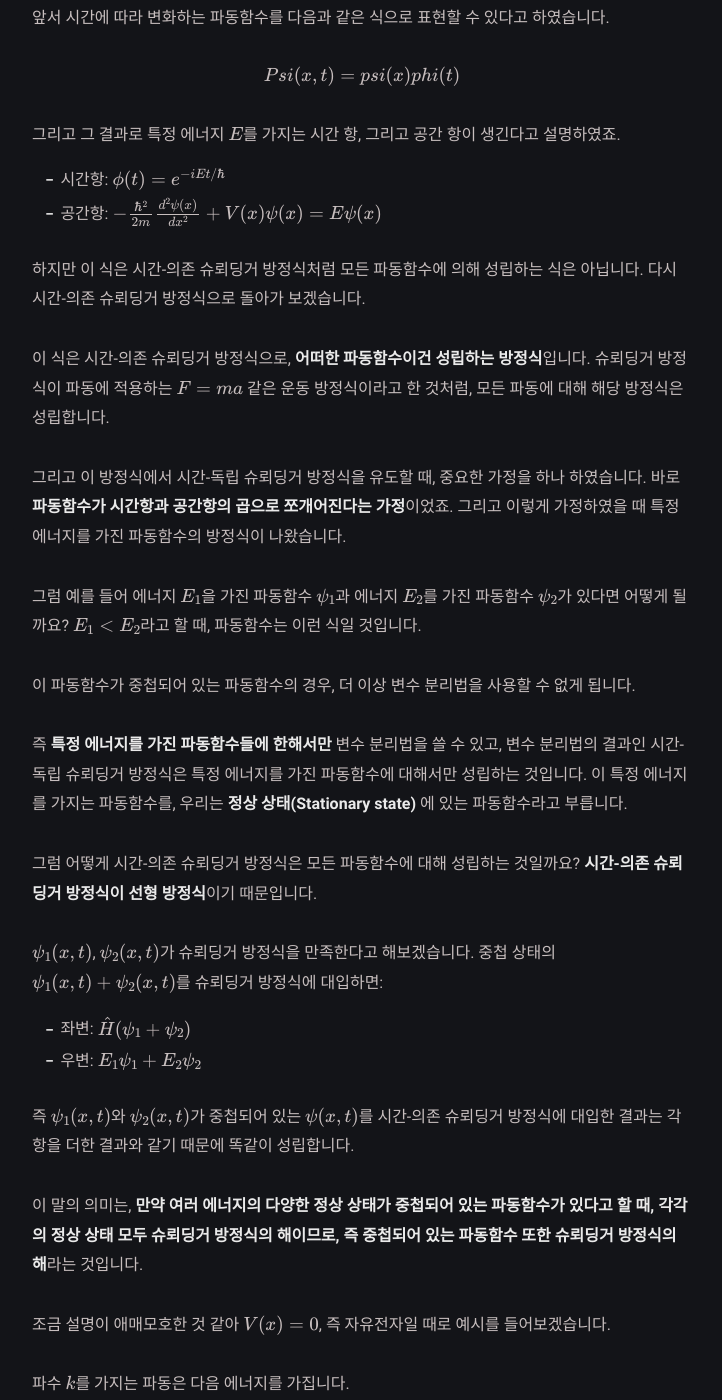
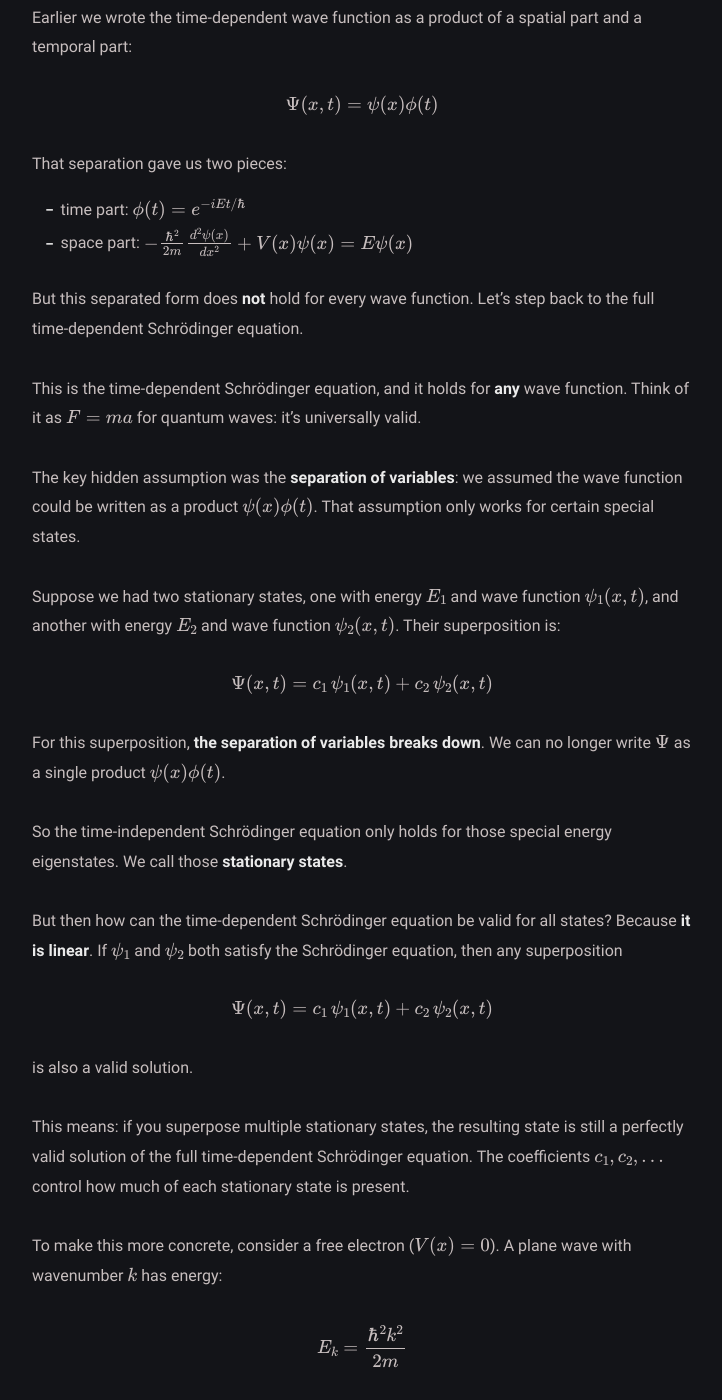
Before and after one commit to Oasisforhaanee/Oasisforhaanee.github.io, a Jekyll site: the page built from _posts/2026-07-21-stationary-state.md, in a window 1280 px wide and 1400 px high, scrolled down 491 px. Shown: the whole window, without its empty margins (278-1000 px from the left). Built offline with Jekyll 4.4.1, drawn with Linux system fonts in a browser that asks for light colours; comment, search, counter and statistics services are not loaded; some of the changed text lies outside the part shown.

Commit message:
Translate Naver posts to English and align format with existing posts

```diff
--- a/_posts/2026-07-21-stationary-state.md
+++ b/_posts/2026-07-21-stationary-state.md
@@ -1,68 +1,66 @@
 ---
 layout: post
-title: "정상 상태 (Stationary state)"
-date: 2026-07-21
-categories: [양자역학, quantum-mechanics]
-tags: [Stationary State, 슈뢰딩거 방정식, 양자역학, Wave Function]
+title:  "Stationary States"
+date:   2026-07-21 14:00:00 +0900
+categories: [quantum-mechanics, physics]
+tags: [Stationary State, Schrödinger Equation, Wave Function]
+description: Why the time-independent Schrödinger equation only holds for special states, and how superposition makes the full time-dependent equation linear.
 canonicalURL: "https://blog.naver.com/kkul20235/224353189556"
 usemathjax: true
+comments: true
 permalink: /stationary-state/
 ---
 
-해당 내용을 읽기 전 아래의 글을 먼저 읽어보시면 이해에 도움을 줄 수 있습니다.
+If you haven't already, I'd recommend reading the previous post first:
+- [The Schrödinger Equation (Time-Independent & Time-Dependent)](https://oasisforhaanee.github.io/schrodinger-equation/)
 
-- [슈뢰딩거 방정식 (시간 독립 / 시간 종속)](https://oasisforhaanee.github.io/schrodinger-equation/)
+Earlier we wrote the time-dependent wave function as a product of a spatial part and a temporal part:
 
-앞서 시간에 따라 변화하는 파동함수를 다음과 같은 식으로 표현할 수 있다고 하였습니다.
+$$\Psi(x,t)=\psi(x)\phi(t)$$
 
-$$\\Psi (x,t)=\\psi (x)\\phi (t)$$
+That separation gave us two pieces:
 
-그리고 그 결과로 특정 에너지 $E$를 가지는 시간 항, 그리고 공간 항이 생긴다고 설명하였죠.
+- time part: $\phi(t)=e^{-iEt/\hbar}$
+- space part: $-\frac{\hbar^2}{2m}\frac{d^2\psi(x)}{dx^2}+V(x)\psi(x)=E\psi(x)$
 
-- 시간항: $\\phi(t)=e^{-iEt/\\hbar}$
-- 공간항: $-\\frac{\\hbar^2}{2m}\\frac{d^2\\psi(x)}{dx^2}+V(x)\\psi(x)=E\\psi(x)$
+But this separated form does **not** hold for every wave function. Let's step back to the full time-dependent Schrödinger equation.
 
-하지만 이 식은 시간-의존 슈뢰딩거 방정식처럼 모든 파동함수에 의해 성립하는 식은 아닙니다. 다시 시간-의존 슈뢰딩거 방정식으로 돌아가 보겠습니다.
+This is the time-dependent Schrödinger equation, and it holds for **any** wave function. Think of it as $F = ma$ for quantum waves: it's universally valid.
 
-이 식은 시간-의존 슈뢰딩거 방정식으로, **어떠한 파동함수이건 성립하는 방정식**입니다. 슈뢰딩거 방정식이 파동에 적용하는 $F=ma$ 같은 운동 방정식이라고 한 것처럼, 모든 파동에 대해 해당 방정식은 성립합니다.
+The key hidden assumption was the **separation of variables**: we assumed the wave function could be written as a product $\psi(x)\phi(t)$. That assumption only works for certain special states.
 
-그리고 이 방정식에서 시간-독립 슈뢰딩거 방정식을 유도할 때, 중요한 가정을 하나 하였습니다. 바로 **파동함수가 시간항과 공간항의 곱으로 쪼개어진다는 가정**이었죠. 그리고 이렇게 가정하였을 때 특정 에너지를 가진 파동함수의 방정식이 나왔습니다.
+Suppose we had two stationary states, one with energy $E_1$ and wave function $\psi_1(x,t)$, and another with energy $E_2$ and wave function $\psi_2(x,t)$. Their superposition is:
 
-그럼 예를 들어 에너지 $E_1$을 가진 파동함수 $\\psi_1$과 에너지 $E_2$를 가진 파동함수 $\\psi_2$가 있다면 어떻게 될까요? $E_1<E_2$라고 할 때, 파동함수는 이런 식일 것입니다.
+$$\Psi(x,t) = c_1\,\psi_1(x,t) + c_2\,\psi_2(x,t)$$
 
-이 파동함수가 중첩되어 있는 파동함수의 경우, 더 이상 변수 분리법을 사용할 수 없게 됩니다.
+For this superposition, **the separation of variables breaks down**. We can no longer write $\Psi$ as a single product $\psi(x)\phi(t)$.
 
-즉 **특정 에너지를 가진 파동함수들에 한해서만** 변수 분리법을 쓸 수 있고, 변수 분리법의 결과인 시간-독립 슈뢰딩거 방정식은 특정 에너지를 가진 파동함수에 대해서만 성립하는 것입니다. 이 특정 에너지를 가지는 파동함수를, 우리는 **정상 상태(Stationary state)** 에 있는 파동함수라고 부릅니다.
+So the time-independent Schrödinger equation only holds for those special energy eigenstates. We call those **stationary states**.
 
-그럼 어떻게 시간-의존 슈뢰딩거 방정식은 모든 파동함수에 대해 성립하는 것일까요? **시간-의존 슈뢰딩거 방정식이 선형 방정식**이기 때문입니다.
+But then how can the time-dependent Schrödinger equation be valid for all states? Because **it is linear**. If $\psi_1$ and $\psi_2$ both satisfy the Schrödinger equation, then any superposition
 
-$\\psi_1(x,t)$, $\\psi_2(x,t)$가 슈뢰딩거 방정식을 만족한다고 해보겠습니다. 중첩 상태의 $\\psi_1(x,t)+\\psi_2(x,t)$를 슈뢰딩거 방정식에 대입하면:
+$$\Psi(x,t)=c_1\,\psi_1(x,t)+c_2\,\psi_2(x,t)$$
 
-- 좌변: $\\hat{H}(\\psi_1+\\psi_2)$
-- 우변: $E_1\\psi_1 + E_2\\psi_2$
+is also a valid solution.
 
-즉 $\\psi_1(x,t)$와 $\\psi_2(x,t)$가 중첩되어 있는 $\\psi(x,t)$를 시간-의존 슈뢰딩거 방정식에 대입한 결과는 각 항을 더한 결과와 같기 때문에 똑같이 성립합니다.
+This means: if you superpose multiple stationary states, the resulting state is still a perfectly valid solution of the full time-dependent Schrödinger equation. The coefficients $c_1, c_2, \dots$ control how much of each stationary state is present.
 
-이 말의 의미는, **만약 여러 에너지의 다양한 정상 상태가 중첩되어 있는 파동함수가 있다고 할 때, 각각의 정상 상태 모두 슈뢰딩거 방정식의 해이므로, 즉 중첩되어 있는 파동함수 또한 슈뢰딩거 방정식의 해**라는 것입니다.
+To make this more concrete, consider a free electron ($V(x)=0$). A plane wave with wavenumber $k$ has energy:
 
-조금 설명이 애매모호한 것 같아 $V(x)=0$, 즉 자유전자일 때로 예시를 들어보겠습니다.
+$$E_k=\frac{\hbar^2 k^2}{2m}$$
 
-파수 $k$를 가지는 파동은 다음 에너지를 가집니다.
+So each $k$ corresponds to one stationary-state energy. When we superpose many such plane waves, the resulting state has a spread of energies, determined by the Fourier coefficients $\psi(k)$. This connection leads naturally to the Fourier transform.
 
-$$E_k=\\frac{\\hbar^2 k^2}{2m}$$
+## Summary
 
-이는 일정한 파수, 즉 일정한 파장을 가지는 파동함수만이 특정 에너지를 가진다는 뜻입니다. 그것들이 중첩된 파동함수는, 중첩된 정도에 따라 에너지가 달라지게 됩니다.
+- The time-independent Schrödinger equation holds only for **stationary states** — states with definite energy.
+- A superposition of stationary states is still a valid solution of the **time-dependent** Schrödinger equation.
+- In superposition, the energy is not single-valued; it depends on how much of each stationary state is present.
 
-## 정리
+We'll need the Fourier transform to make point 3 much more precise.
 
-- 시간 독립 슈뢰딩거 방정식은 특정 에너지를 가진 파동함수, 즉 **정상 상태**에 대해서만 성립한다.
-- 정상 상태들이 중첩된 파동함수 또한 시간-의존 슈뢰딩거 방정식을 성립한다.
-- 중첩된 파동함수는 중첩된 정도에 따라 에너지가 달라지게 된다.
-
-3번 내용이 무슨 의미를 가지는지 알기 위해서는 푸리에 변환에 대해 배워야 합니다.
-
-이번 글은 여기까지입니다. 긴 글 읽어주셔서 감사합니다.
+Thanks for reading, and feel free to ask questions.
 
 ---
-> 이 글은 저의 주관대로 쓴 것이니 잘못된 정보가 있을 수 있습니다. 질문은 언제든지 환영이니 편하게 질문해주세요.<br>
-> 원문: [네이버 블로그](https://blog.naver.com/kkul20235/224353189556)
+> This post reflects my personal understanding, so there may be mistakes. Questions are always welcome.<br>
+> Original: [Naver Blog](https://blog.naver.com/kkul20235/224353189556)
```
Also changed, not shown: _posts/2026-07-19-fourier-transform-in-quantum-mechanics.md (+27 -29 lines).
